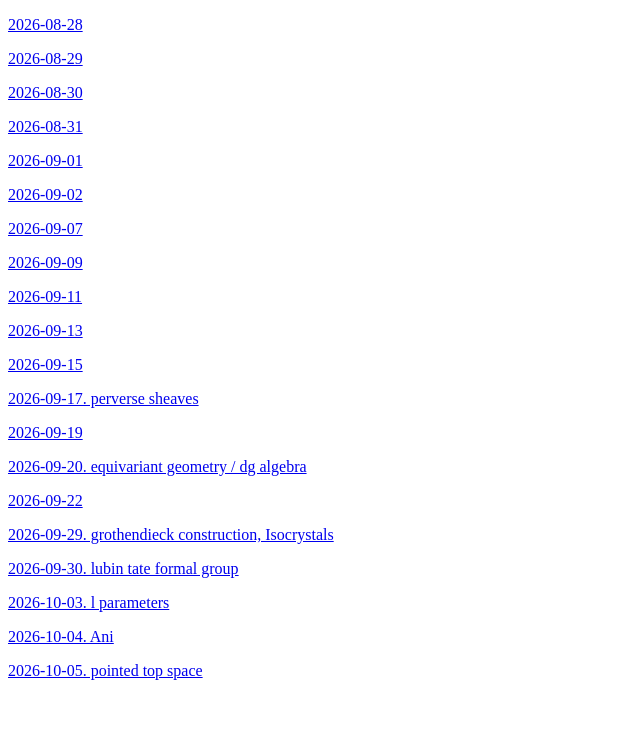
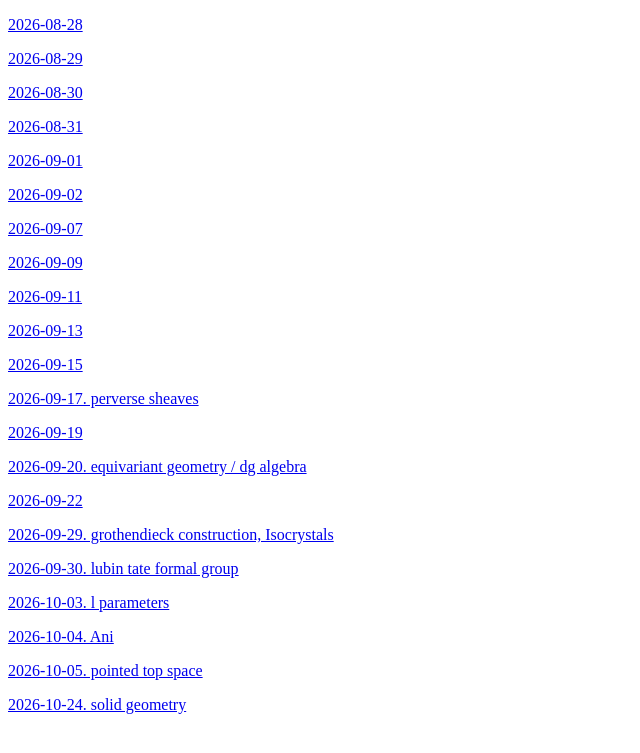
Before and after one commit to alchan00/alchan00.github.io, a Jekyll site: the page built from daily-notes/index.md, in a window 1280 px wide. Shown: the top 753 px of the page, without its empty margins (0-640 px from the left). Built offline with Jekyll 4.4.1, drawn with Linux system fonts in a browser that asks for light colours; our own code applies the rules of GitHub Pages for plain Markdown files.

Commit message:
Update index.md

```diff
--- a/daily-notes/index.md
+++ b/daily-notes/index.md
@@ -49,3 +49,6 @@
 
 
 [2026-10-05. pointed top space](2026-10-05/)
+
+
+[2026-10-24. solid geometry](2026-10-24/)
```
